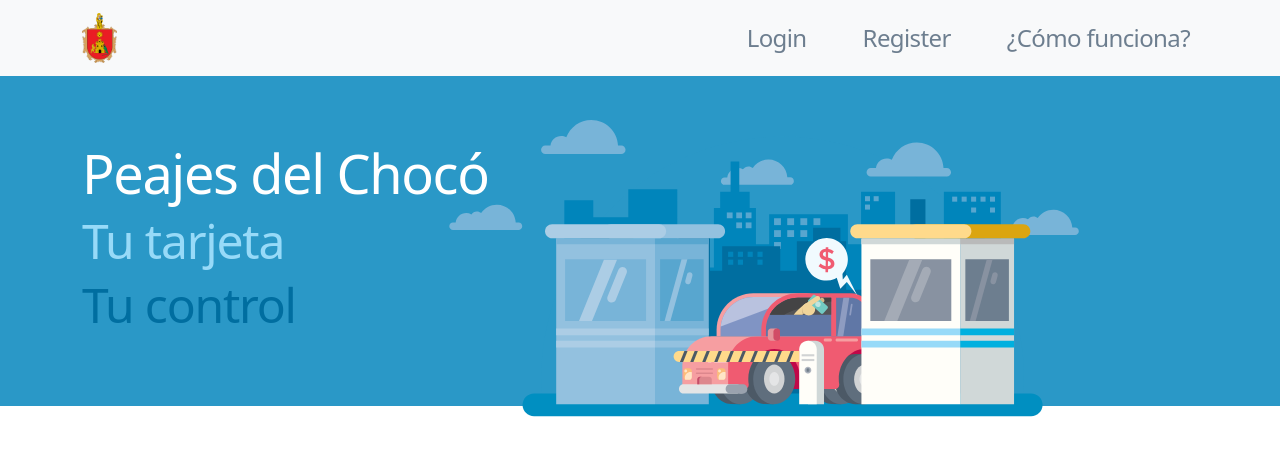
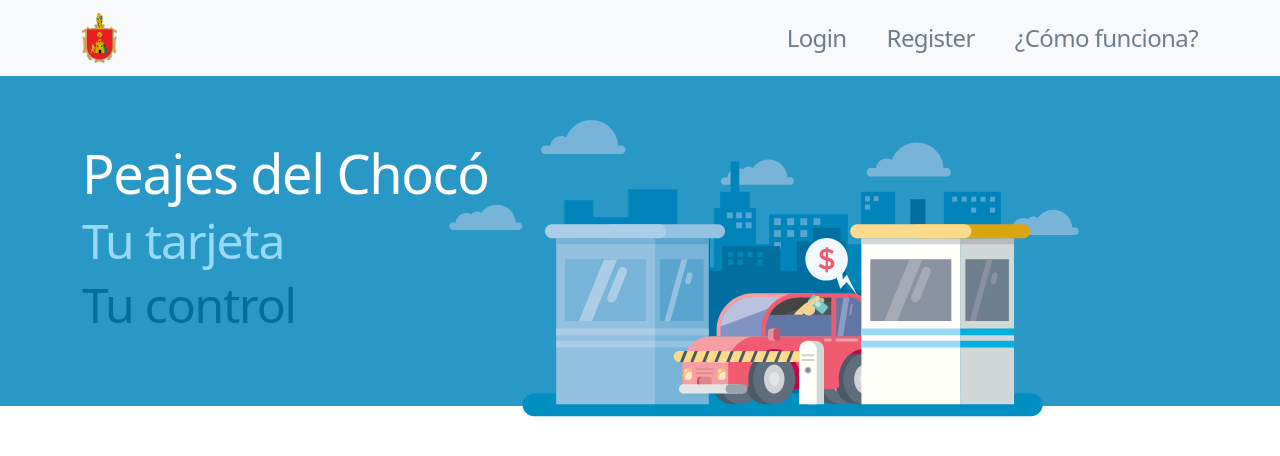
Before and after one commit to anfsanchezru/Choco_Peaje, a React (Create React App) app: page / in a window 1280 px wide. Shown: the top 456 px of the page. Built offline with nearby package versions, Linux system fonts and the light colour scheme.

Commit message:
Correccion de errores Login y Rutas nivel 1

```diff
--- a/src/App.js
+++ b/src/App.js
@@ -1,5 +1,5 @@
 import './App.css';
-import React, { useState, useEffect } from "react";
+import React, { useState } from "react";
 import 'bootstrap/dist/css/bootstrap.min.css';
 import { NavbarChoco } from './components/NavbarChoco';
 import BannerChoco from './components/BannerChoco';
@@ -9,8 +9,7 @@ import Comofunciona from './components/Comofunciona';
 import {
   BrowserRouter,
   Route,
-  Routes,
-  useNavigate
+  Routes
 } from "react-router-dom";
 import Login from './components/Login';
 
--- a/src/components/BannerChoco.jsx
+++ b/src/components/BannerChoco.jsx
@@ -1,7 +1,6 @@
-import React, { useEffect } from "react";
+import React from "react";
 import 'bootstrap/dist/css/bootstrap.min.css';
 import { Container } from 'react-bootstrap';
-import { useNavigate } from "react-router-dom";
 
 export default function BannerChoco({setLogged}) {
     const imgStyle = {
--- a/src/components/Comofunciona.jsx
+++ b/src/components/Comofunciona.jsx
@@ -1,6 +1,8 @@
 import React from 'react'
 
 export default function Comofunciona() {
+
+
     return (
         <div>
             Como funciona
--- a/src/components/NavbarChoco.jsx
+++ b/src/components/NavbarChoco.jsx
@@ -9,12 +9,18 @@ const linkStyle = {
   letterSpacing: "-0.025em",
   color: "#6D7E8F",
   marginLeft: "40px",
-  textDecoration: "none"
+  textDecoration: "none",
 };
 
 const textStyle = {
-    fontSize: "20px",
+  fontSize: "20px",
+  color: "#6D7E8F",
+};
+
+const linkStyle2 = {
+    fontSize: "24px",
     color: "#6D7E8F",
+    textDecoration: "none"
 }
 
 const logoStyle = {
@@ -40,17 +46,14 @@ export const NavbarChoco = ({ logged, setLogged }) => {
     setuser(getUser);
     console.log(getUser);
 
-    let userState= localStorage.getItem("logged")
+    let userState = localStorage.getItem("logged");
 
-        if(userState==="true"){
-            setLogged(true)
-
-        }else{
-            setLogged(false)
-
-        }
-
-      },[navigate, setLogged]);
+    if (userState === "true") {
+      setLogged(true);
+    } else {
+      setLogged(false);
+    }
+  }, []);
 
   return (
     <div>
@@ -67,18 +70,29 @@ export const NavbarChoco = ({ logged, setLogged }) => {
           <Nav className="me">
             {!logged ? (
               <>
-                <Nav.Link>
-                  <Link style={linkStyle} to="/login">
-                    Login
-                  </Link>
-                </Nav.Link>
-                <Nav.Link><Link style={linkStyle} to="/Registro">Register</Link></Nav.Link>
-                <Nav.Link><Link style={linkStyle} to="/Comofunciona">¿Cómo funciona?</Link></Nav.Link>
+                <Link style={linkStyle} to="/login">
+                  Login
+                </Link>
+                <Link style={linkStyle} to="/Registro">
+                  Register
+                </Link>
+                <Link style={linkStyle} to="/Comofunciona">
+                  ¿Cómo funciona?
+                </Link>
               </>
             ) : (
               <>
-                <Navbar.Text style={linkStyle}> Usuario: <Link style={textStyle} to="/user"> {user} </Link></Navbar.Text>
-                <Nav.Link><Link style={linkStyle} to="/Comofunciona">¿Cómo funciona?</Link></Nav.Link>
+                <Navbar.Text style={linkStyle}>
+                  Usuario:{" "}
+                  <Link style={textStyle} to="/user">
+                    {user}
+                  </Link>
+                </Navbar.Text>
+                <Navbar.Text style={linkStyle}>
+                  <Link style={linkStyle2} to="/Comofunciona">
+                    ¿Cómo funciona?
+                  </Link>
+                </Navbar.Text>
                 <Nav.Link onClick={logOut} style={linkStyle}>
                   Logout
                 </Nav.Link>
```
